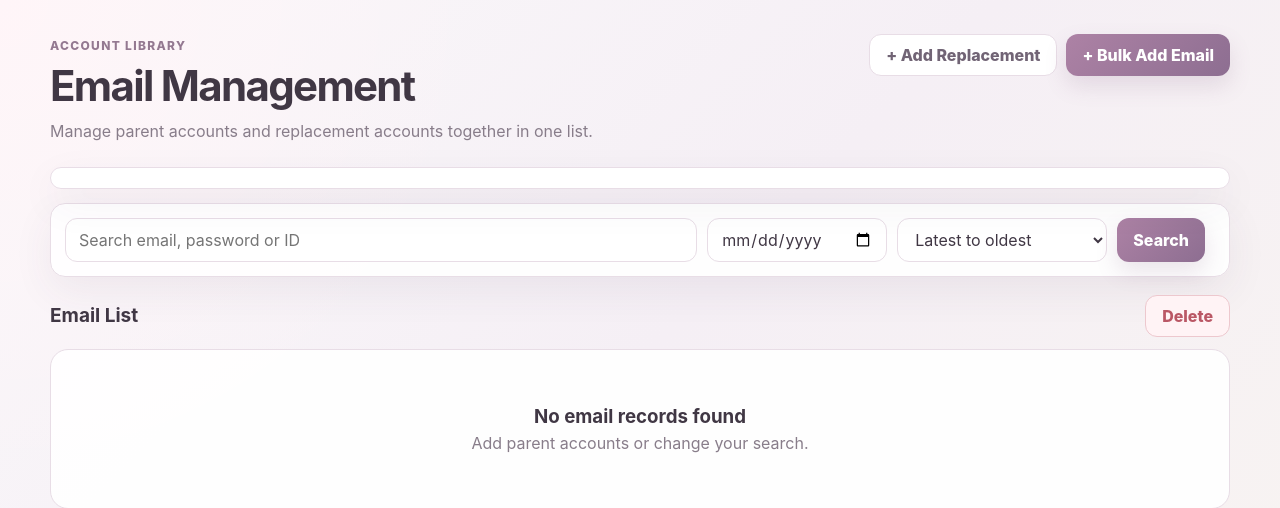
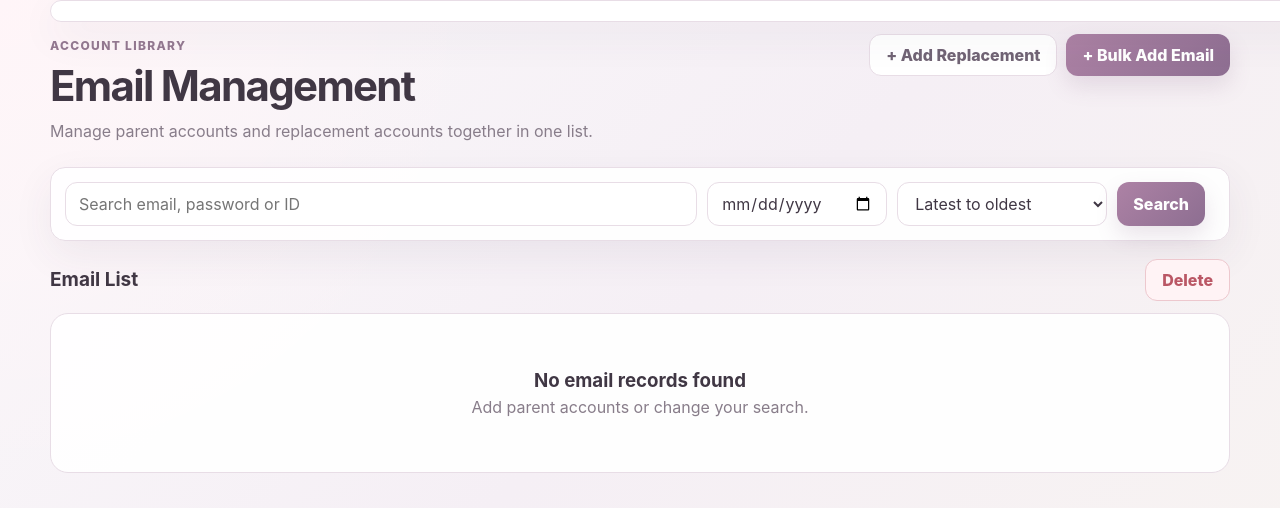
Before and after one commit to moviemembership/amazing, a Flask app: template telegram-flask-bot/templates/email_list.html in a window 1280 px wide. Shown: the top 508 px of the page. Run offline with Flask 3, Linux system fonts and the light colour scheme; the template is opened without the code that fills it, so the values that code supplies are empty; parts of the project's set-up code (start-up, migrations or seed data) failed here and were passed over; some libraries are stand-ins or nearby versions.

Commit message:
Change date navigation position to fixed and update grid

```diff
--- a/telegram-flask-bot/static/css/admin.css
+++ b/telegram-flask-bot/static/css/admin.css
@@ -443,13 +443,13 @@ th {
 /* Date navigation */
 
 .date-jump-nav {
-    position: sticky;
+    position: fixed;
     top: 0;
     z-index: 80;
 
     display: grid;
     grid-template-columns:
-        repeat(5, minmax(0, 1fr));
+        repeat(10, minmax(0, 1fr));
 
     gap: 8px;
 
```
